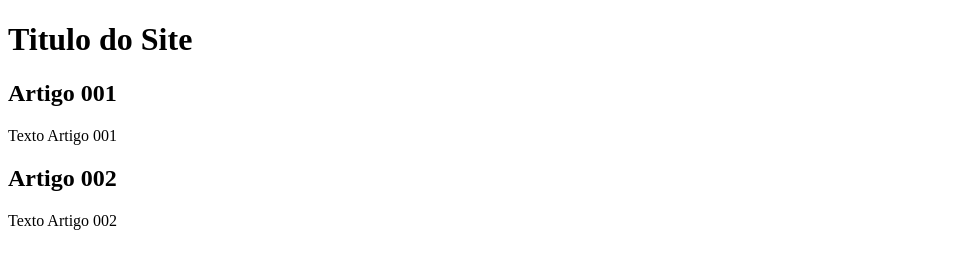
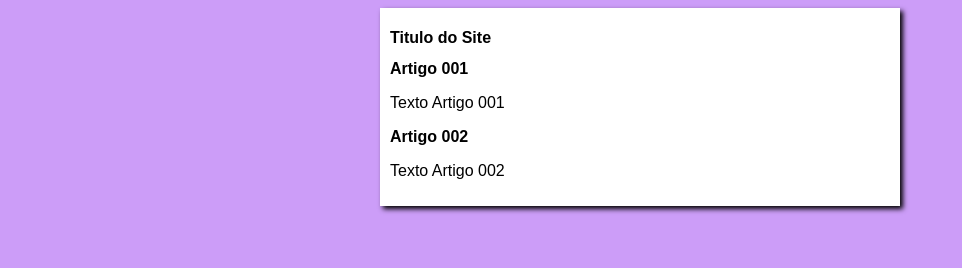
Before and after one commit to ClealdoSantos/projeto-site, a plain HTML site: page index.html in a window 1280 px wide. Shown: the whole page, without its empty margins (0-962 px from the left). Drawn offline with Linux system fonts and the light colour scheme.

Commit message:
iniciei o design

```diff
--- /dev/null
+++ b/estilos/style.css
@@ -0,0 +1,17 @@
+*{
+    font-family: Arial, Helvetica, sans-serif;
+    font-size: 16px;
+}
+
+body {
+     background-color: rgb(204, 157, 248) ;
+
+}
+main{
+
+    background-color: white;
+    width: 500px;
+    margin: auto;
+    padding: 10px;
+    box-shadow:3px 3px  5px rgb(0, 0, 0, 473);
+}
--- a/index.html
+++ b/index.html
@@ -4,6 +4,7 @@
     <meta charset="UTF-8">
     <meta name="viewport" content="width=device-width, initial-scale=1.0">
     <title>Titulo do site</title>
+    <link rel="stylesheet" href="estilos/style.css">
 </head>
 <body>
     <main>
```
